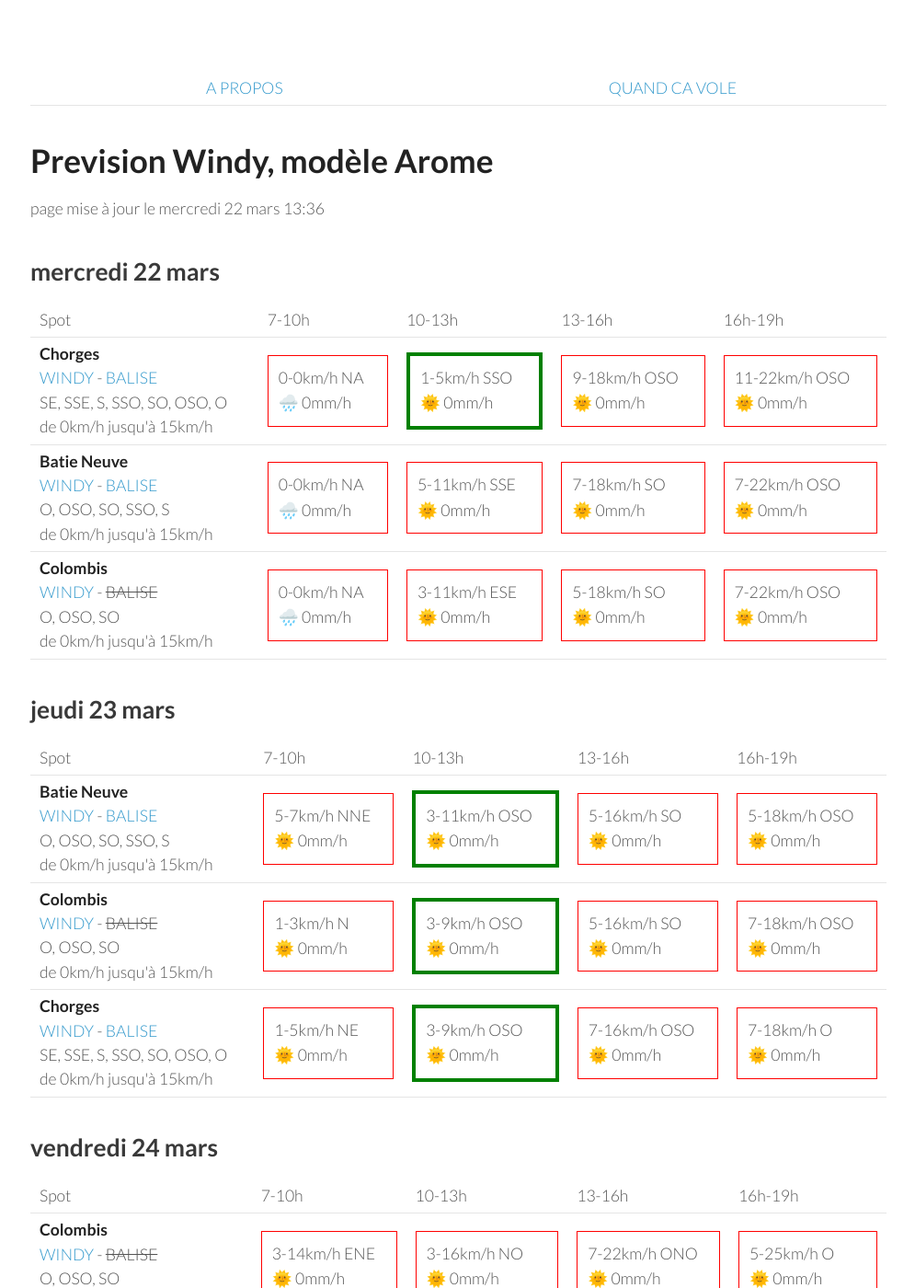
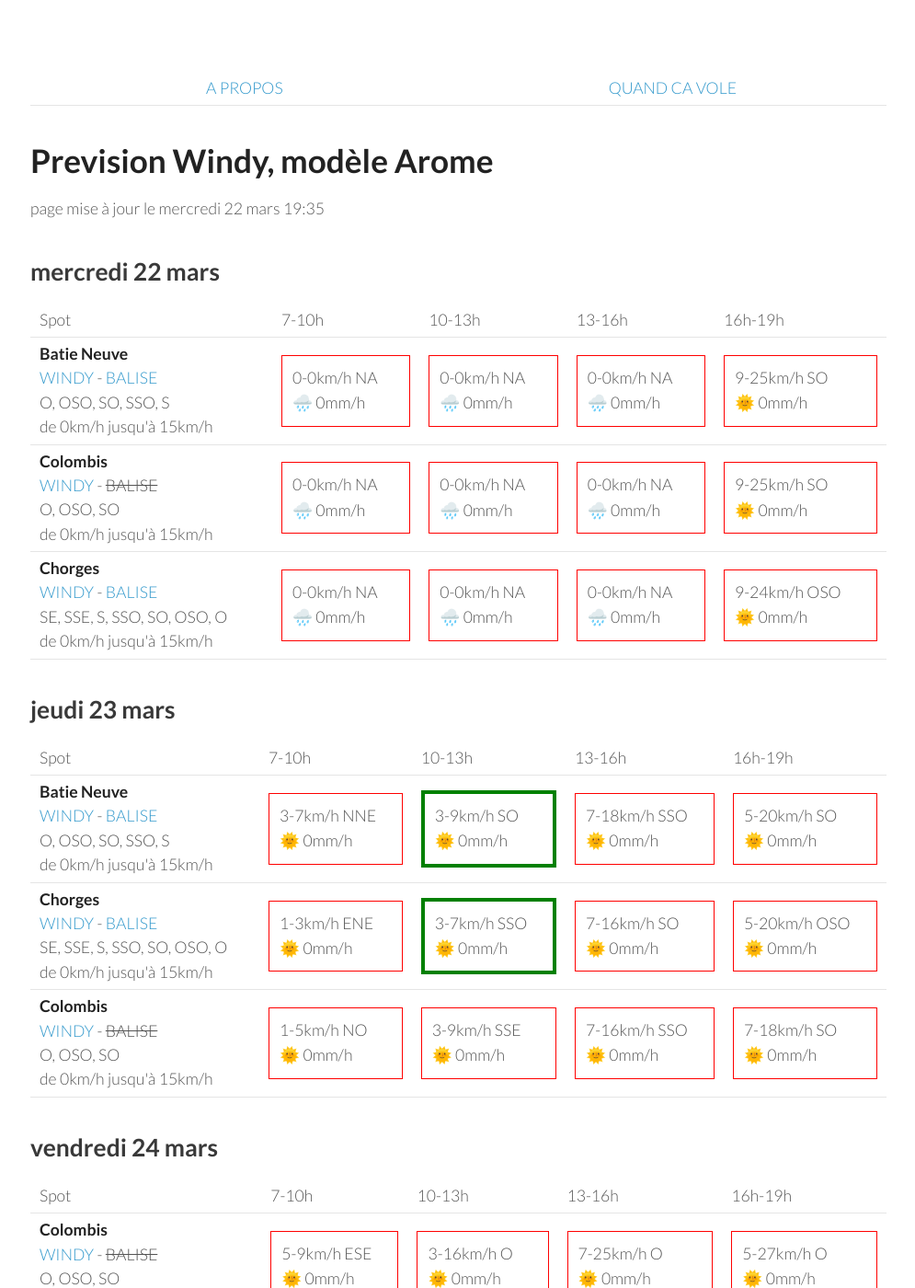
Before and after one commit to parapente-dans-le-nord/parapente-dans-le-nord.github.io, a Jekyll site: the page built from saint_andre.markdown, in a window 1280 px wide and 1400 px high. Shown: the whole window at 92% size, without its empty margins (25-1020 px from the left). Built offline with Jekyll 4.4.1, drawn with Linux system fonts in a browser that asks for light colours; some of the changed text lies outside the part shown.

Commit message:
update index.markdown

```diff
--- a/saint_andre.markdown
+++ b/saint_andre.markdown
@@ -7,7 +7,7 @@ title:  "Tous les spots"
 {: .links}
 
 # Prevision Windy, modèle Arome
-page mise à jour le mercredi 22 mars 13:36
+page mise à jour le mercredi 22 mars 19:35
 
 ## mercredi 22 mars
 
@@ -22,30 +22,30 @@ page mise à jour le mercredi 22 mars 13:36
       <td>16h-19h</td>
     </tr>
 <tr>
-        <td><strong>Chorges</strong><br><a href="https://windy.com/44.578/6.280?44.559,6.262,10">WINDY</a> - <span class=""><a href="https://www.openwindmap.org/PP554">BALISE</a> </span><br> <span class="vent-favorable">SE, SSE, S, SSO, SO, OSO, O</span><br><span class="force-vent">de 0km/h jusqu'à 15km/h</span> </td>
-
-            <td><div class="not-flyable"><p>0-0km/h NA</p><p>🌧️ 0mm/h</p></div></td>
-            <td><div class="flyable"><p>1-5km/h SSO</p><p>🌞 0mm/h</p></div></td>
-            <td><div class="not-flyable"><p>9-18km/h OSO</p><p>🌞 0mm/h</p></div></td>
-            <td><div class="not-flyable"><p>11-22km/h OSO</p><p>🌞 0mm/h</p></div></td>
-
-    </tr>
-<tr>
         <td><strong>Batie Neuve</strong><br><a href="https://windy.com/44.584/6.236?44.559,6.262,10,m:eTtagly">WINDY</a> - <span class=""><a href="https://www.openwindmap.org/PP554">BALISE</a> </span><br> <span class="vent-favorable">O, OSO, SO, SSO, S</span><br><span class="force-vent">de 0km/h jusqu'à 15km/h</span> </td>
 
             <td><div class="not-flyable"><p>0-0km/h NA</p><p>🌧️ 0mm/h</p></div></td>
-            <td><div class="not-flyable"><p>5-11km/h SSE</p><p>🌞 0mm/h</p></div></td>
-            <td><div class="not-flyable"><p>7-18km/h SO</p><p>🌞 0mm/h</p></div></td>
-            <td><div class="not-flyable"><p>7-22km/h OSO</p><p>🌞 0mm/h</p></div></td>
+            <td><div class="not-flyable"><p>0-0km/h NA</p><p>🌧️ 0mm/h</p></div></td>
+            <td><div class="not-flyable"><p>0-0km/h NA</p><p>🌧️ 0mm/h</p></div></td>
+            <td><div class="not-flyable"><p>9-25km/h SO</p><p>🌞 0mm/h</p></div></td>
 
     </tr>
 <tr>
         <td><strong>Colombis</strong><br><a href="https://windy.com/44.494/6.216?44.559,6.262,10">WINDY</a> - <span class="no-balise"> BALISE </span><br> <span class="vent-favorable">O, OSO, SO</span><br><span class="force-vent">de 0km/h jusqu'à 15km/h</span> </td>
 
             <td><div class="not-flyable"><p>0-0km/h NA</p><p>🌧️ 0mm/h</p></div></td>
-            <td><div class="not-flyable"><p>3-11km/h ESE</p><p>🌞 0mm/h</p></div></td>
-            <td><div class="not-flyable"><p>5-18km/h SO</p><p>🌞 0mm/h</p></div></td>
-            <td><div class="not-flyable"><p>7-22km/h OSO</p><p>🌞 0mm/h</p></div></td>
+            <td><div class="not-flyable"><p>0-0km/h NA</p><p>🌧️ 0mm/h</p></div></td>
+            <td><div class="not-flyable"><p>0-0km/h NA</p><p>🌧️ 0mm/h</p></div></td>
+            <td><div class="not-flyable"><p>9-25km/h SO</p><p>🌞 0mm/h</p></div></td>
+
+    </tr>
+<tr>
+        <td><strong>Chorges</strong><br><a href="https://windy.com/44.578/6.280?44.559,6.262,10">WINDY</a> - <span class=""><a href="https://www.openwindmap.org/PP554">BALISE</a> </span><br> <span class="vent-favorable">SE, SSE, S, SSO, SO, OSO, O</span><br><span class="force-vent">de 0km/h jusqu'à 15km/h</span> </td>
+
+            <td><div class="not-flyable"><p>0-0km/h NA</p><p>🌧️ 0mm/h</p></div></td>
+            <td><div class="not-flyable"><p>0-0km/h NA</p><p>🌧️ 0mm/h</p></div></td>
+            <td><div class="not-flyable"><p>0-0km/h NA</p><p>🌧️ 0mm/h</p></div></td>
+            <td><div class="not-flyable"><p>9-24km/h OSO</p><p>🌞 0mm/h</p></div></td>
 
     </tr>
 
@@ -67,30 +67,30 @@ page mise à jour le mercredi 22 mars 13:36
 <tr>
         <td><strong>Batie Neuve</strong><br><a href="https://windy.com/44.584/6.236?44.559,6.262,10,m:eTtagly">WINDY</a> - <span class=""><a href="https://www.openwindmap.org/PP554">BALISE</a> </span><br> <span class="vent-favorable">O, OSO, SO, SSO, S</span><br><span class="force-vent">de 0km/h jusqu'à 15km/h</span> </td>
 
-            <td><div class="not-flyable"><p>5-7km/h NNE</p><p>🌞 0mm/h</p></div></td>
-            <td><div class="flyable"><p>3-11km/h OSO</p><p>🌞 0mm/h</p></div></td>
-            <td><div class="not-flyable"><p>5-16km/h SO</p><p>🌞 0mm/h</p></div></td>
-            <td><div class="not-flyable"><p>5-18km/h OSO</p><p>🌞 0mm/h</p></div></td>
+            <td><div class="not-flyable"><p>3-7km/h NNE</p><p>🌞 0mm/h</p></div></td>
+            <td><div class="flyable"><p>3-9km/h SO</p><p>🌞 0mm/h</p></div></td>
+            <td><div class="not-flyable"><p>7-18km/h SSO</p><p>🌞 0mm/h</p></div></td>
+            <td><div class="not-flyable"><p>5-20km/h SO</p><p>🌞 0mm/h</p></div></td>
+
+
+    </tr>
+<tr>
+        <td><strong>Chorges</strong><br><a href="https://windy.com/44.578/6.280?44.559,6.262,10">WINDY</a> - <span class=""><a href="https://www.openwindmap.org/PP554">BALISE</a> </span><br> <span class="vent-favorable">SE, SSE, S, SSO, SO, OSO, O</span><br><span class="force-vent">de 0km/h jusqu'à 15km/h</span> </td>
+
+            <td><div class="not-flyable"><p>1-3km/h ENE</p><p>🌞 0mm/h</p></div></td>
+            <td><div class="flyable"><p>3-7km/h SSO</p><p>🌞 0mm/h</p></div></td>
+            <td><div class="not-flyable"><p>7-16km/h SO</p><p>🌞 0mm/h</p></div></td>
+            <td><div class="not-flyable"><p>5-20km/h OSO</p><p>🌞 0mm/h</p></div></td>
 
 
     </tr>
 <tr>
         <td><strong>Colombis</strong><br><a href="https://windy.com/44.494/6.216?44.559,6.262,10">WINDY</a> - <span class="no-balise"> BALISE </span><br> <span class="vent-favorable">O, OSO, SO</span><br><span class="force-vent">de 0km/h jusqu'à 15km/h</span> </td>
 
-            <td><div class="not-flyable"><p>1-3km/h N</p><p>🌞 0mm/h</p></div></td>
-            <td><div class="flyable"><p>3-9km/h OSO</p><p>🌞 0mm/h</p></div></td>
-            <td><div class="not-flyable"><p>5-16km/h SO</p><p>🌞 0mm/h</p></div></td>
-            <td><div class="not-flyable"><p>7-18km/h OSO</p><p>🌞 0mm/h</p></div></td>
-
-
-    </tr>
-<tr>
-        <td><strong>Chorges</strong><br><a href="https://windy.com/44.578/6.280?44.559,6.262,10">WINDY</a> - <span class=""><a href="https://www.openwindmap.org/PP554">BALISE</a> </span><br> <span class="vent-favorable">SE, SSE, S, SSO, SO, OSO, O</span><br><span class="force-vent">de 0km/h jusqu'à 15km/h</span> </td>
-
-            <td><div class="not-flyable"><p>1-5km/h NE</p><p>🌞 0mm/h</p></div></td>
-            <td><div class="flyable"><p>3-9km/h OSO</p><p>🌞 0mm/h</p></div></td>
-            <td><div class="not-flyable"><p>7-16km/h OSO</p><p>🌞 0mm/h</p></div></td>
-            <td><div class="not-flyable"><p>7-18km/h O</p><p>🌞 0mm/h</p></div></td>
+            <td><div class="not-flyable"><p>1-5km/h NO</p><p>🌞 0mm/h</p></div></td>
+            <td><div class="not-flyable"><p>3-9km/h SSE</p><p>🌞 0mm/h</p></div></td>
+            <td><div class="not-flyable"><p>7-16km/h SSO</p><p>🌞 0mm/h</p></div></td>
+            <td><div class="not-flyable"><p>7-18km/h SO</p><p>🌞 0mm/h</p></div></td>
 
 
     </tr>
@@ -113,30 +113,30 @@ page mise à jour le mercredi 22 mars 13:36
 <tr>
         <td><strong>Colombis</strong><br><a href="https://windy.com/44.494/6.216?44.559,6.262,10">WINDY</a> - <span class="no-balise"> BALISE </span><br> <span class="vent-favorable">O, OSO, SO</span><br><span class="force-vent">de 0km/h jusqu'à 15km/h</span> </td>
 
-            <td><div class="not-flyable"><p>3-14km/h ENE</p><p>🌞 0mm/h</p></div></td>
-            <td><div class="not-flyable"><p>3-16km/h NO</p><p>🌞 0mm/h</p></div></td>
-            <td><div class="not-flyable"><p>7-22km/h ONO</p><p>🌞 0mm/h</p></div></td>
-            <td><div class="not-flyable"><p>5-25km/h O</p><p>🌞 0mm/h</p></div></td>
+            <td><div class="not-flyable"><p>5-9km/h ESE</p><p>🌞 0mm/h</p></div></td>
+            <td><div class="not-flyable"><p>3-16km/h O</p><p>🌞 0mm/h</p></div></td>
+            <td><div class="not-flyable"><p>7-25km/h O</p><p>🌞 0mm/h</p></div></td>
+            <td><div class="not-flyable"><p>5-27km/h O</p><p>🌞 0mm/h</p></div></td>
 
 
     </tr>
 <tr>
         <td><strong>Batie Neuve</strong><br><a href="https://windy.com/44.584/6.236?44.559,6.262,10,m:eTtagly">WINDY</a> - <span class=""><a href="https://www.openwindmap.org/PP554">BALISE</a> </span><br> <span class="vent-favorable">O, OSO, SO, SSO, S</span><br><span class="force-vent">de 0km/h jusqu'à 15km/h</span> </td>
 
-            <td><div class="not-flyable"><p>3-18km/h NE</p><p>🌞 0mm/h</p></div></td>
-            <td><div class="not-flyable"><p>0-22km/h ONO</p><p>🌞 0mm/h</p></div></td>
-            <td><div class="not-flyable"><p>5-24km/h OSO</p><p>🌧 0.2mm/h</p></div></td>
+            <td><div class="not-flyable"><p>9-18km/h E</p><p>🌞 0mm/h</p></div></td>
+            <td><div class="not-flyable"><p>3-22km/h SO</p><p>🌞 0mm/h</p></div></td>
             <td><div class="not-flyable"><p>5-25km/h OSO</p><p>🌞 0mm/h</p></div></td>
+            <td><div class="not-flyable"><p>3-29km/h OSO</p><p>🌞 0mm/h</p></div></td>
 
 
     </tr>
 <tr>
         <td><strong>Chorges</strong><br><a href="https://windy.com/44.578/6.280?44.559,6.262,10">WINDY</a> - <span class=""><a href="https://www.openwindmap.org/PP554">BALISE</a> </span><br> <span class="vent-favorable">SE, SSE, S, SSO, SO, OSO, O</span><br><span class="force-vent">de 0km/h jusqu'à 15km/h</span> </td>
 
-            <td><div class="not-flyable"><p>3-20km/h NE</p><p>🌞 0mm/h</p></div></td>
-            <td><div class="not-flyable"><p>1-24km/h ONO</p><p>🌞 0mm/h</p></div></td>
-            <td><div class="not-flyable"><p>5-24km/h OSO</p><p>🌧 0.3mm/h</p></div></td>
-            <td><div class="not-flyable"><p>5-27km/h OSO</p><p>🌞 0mm/h</p></div></td>
+            <td><div class="not-flyable"><p>7-9km/h E</p><p>🌞 0mm/h</p></div></td>
+            <td><div class="not-flyable"><p>3-24km/h SO</p><p>🌞 0mm/h</p></div></td>
+            <td><div class="not-flyable"><p>5-25km/h O</p><p>🌞 0mm/h</p></div></td>
+            <td><div class="not-flyable"><p>3-31km/h OSO</p><p>🌞 0mm/h</p></div></td>
 
 
     </tr>
@@ -159,30 +159,30 @@ page mise à jour le mercredi 22 mars 13:36
 <tr>
         <td><strong>Batie Neuve</strong><br><a href="https://windy.com/44.584/6.236?44.559,6.262,10,m:eTtagly">WINDY</a> - <span class=""><a href="https://www.openwindmap.org/PP554">BALISE</a> </span><br> <span class="vent-favorable">O, OSO, SO, SSO, S</span><br><span class="force-vent">de 0km/h jusqu'à 15km/h</span> </td>
 
-            <td><div class="not-flyable"><p>3-27km/h NNE</p><p>🌞 0mm/h</p></div></td>
-            <td><div class="not-flyable"><p>7-38km/h O</p><p>🌞 0mm/h</p></div></td>
-            <td><div class="not-flyable"><p>11-44km/h ONO</p><p>🌧 0.5mm/h</p></div></td>
-            <td><div class="not-flyable"><p>9-42km/h ONO</p><p>🌧 0.2mm/h</p></div></td>
+            <td><div class="not-flyable"><p>3-37km/h O</p><p>🌞 0mm/h</p></div></td>
+            <td><div class="not-flyable"><p>7-38km/h NO</p><p>🌧 0.2mm/h</p></div></td>
+            <td><div class="not-flyable"><p>9-38km/h ONO</p><p>🌞 0mm/h</p></div></td>
+            <td><div class="not-flyable"><p>9-42km/h NO</p><p>🌞 0mm/h</p></div></td>
 
 
     </tr>
 <tr>
         <td><strong>Colombis</strong><br><a href="https://windy.com/44.494/6.216?44.559,6.262,10">WINDY</a> - <span class="no-balise"> BALISE </span><br> <span class="vent-favorable">O, OSO, SO</span><br><span class="force-vent">de 0km/h jusqu'à 15km/h</span> </td>
 
-            <td><div class="not-flyable"><p>1-18km/h ENE</p><p>🌞 0mm/h</p></div></td>
-            <td><div class="not-flyable"><p>9-33km/h ONO</p><p>🌧 0.3mm/h</p></div></td>
-            <td><div class="not-flyable"><p>11-35km/h ONO</p><p>🌧 0.5mm/h</p></div></td>
-            <td><div class="not-flyable"><p>9-35km/h ONO</p><p>🌧 0.2mm/h</p></div></td>
+            <td><div class="not-flyable"><p>5-27km/h SO</p><p>🌞 0mm/h</p></div></td>
+            <td><div class="not-flyable"><p>9-35km/h ONO</p><p>🌞 0mm/h</p></div></td>
+            <td><div class="not-flyable"><p>11-37km/h NO</p><p>🌞 0mm/h</p></div></td>
+            <td><div class="not-flyable"><p>11-40km/h NO</p><p>🌞 0mm/h</p></div></td>
 
 
     </tr>
 <tr>
         <td><strong>Chorges</strong><br><a href="https://windy.com/44.578/6.280?44.559,6.262,10">WINDY</a> - <span class=""><a href="https://www.openwindmap.org/PP554">BALISE</a> </span><br> <span class="vent-favorable">SE, SSE, S, SSO, SO, OSO, O</span><br><span class="force-vent">de 0km/h jusqu'à 15km/h</span> </td>
 
-            <td><div class="not-flyable"><p>3-29km/h NNE</p><p>🌞 0mm/h</p></div></td>
-            <td><div class="not-flyable"><p>9-42km/h O</p><p>🌞 0mm/h</p></div></td>
-            <td><div class="not-flyable"><p>11-48km/h ONO</p><p>🌧 0.3mm/h</p></div></td>
-            <td><div class="not-flyable"><p>9-44km/h O</p><p>🌞 0mm/h</p></div></td>
+            <td><div class="not-flyable"><p>3-38km/h OSO</p><p>🌞 0mm/h</p></div></td>
+            <td><div class="not-flyable"><p>7-40km/h ONO</p><p>🌧 0.2mm/h</p></div></td>
+            <td><div class="not-flyable"><p>9-40km/h ONO</p><p>🌞 0mm/h</p></div></td>
+            <td><div class="not-flyable"><p>7-44km/h ONO</p><p>🌞 0mm/h</p></div></td>
 
 
     </tr>
```
